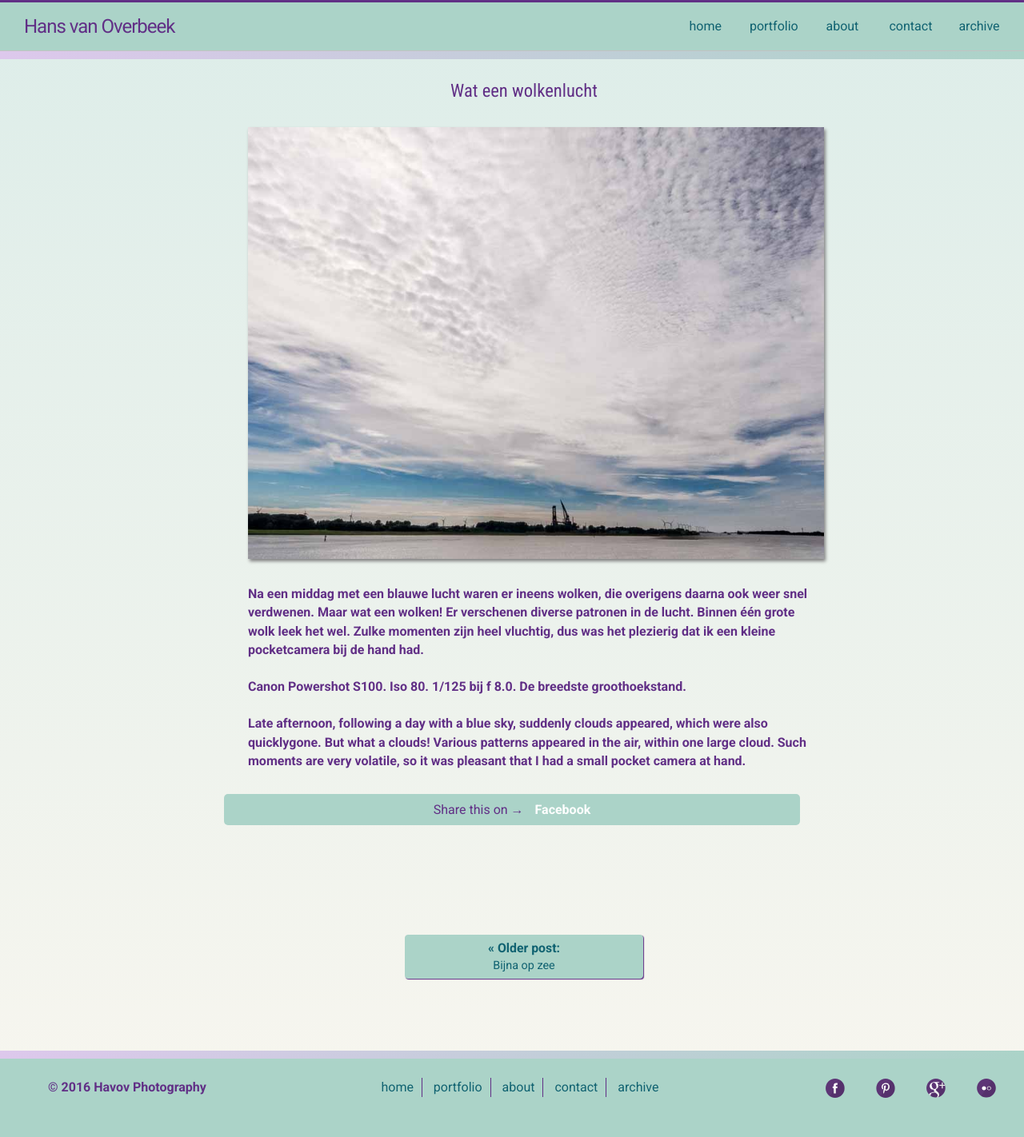
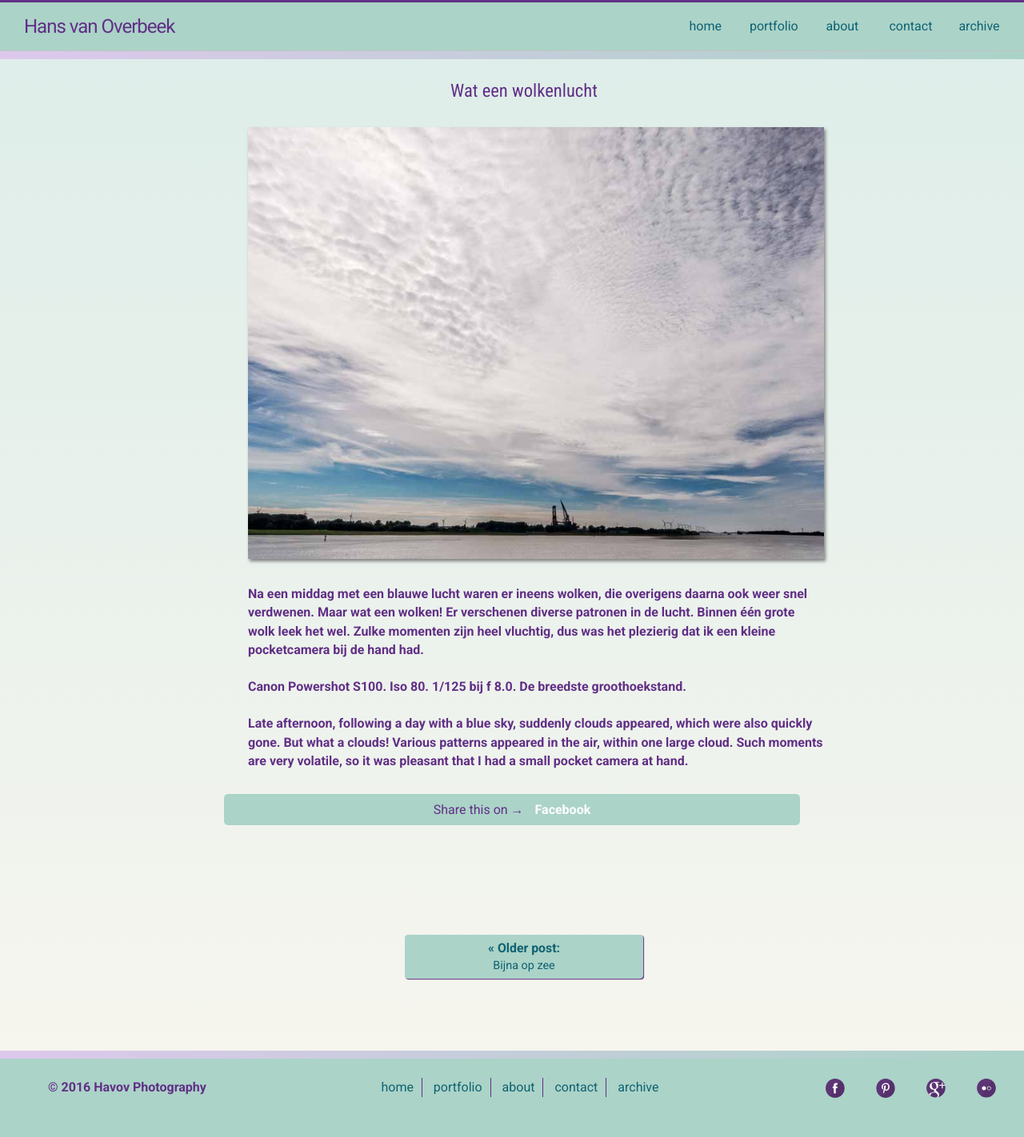
Before and after one commit to hansvanoverbeek/photoblog, a Jekyll site: the page built from _posts/2016-07-06-wolkenlucht.md, in a window 1280 px wide. Shown: the whole page at 80% size. Built offline with Jekyll 4.4.1, drawn with Linux system fonts in a browser that asks for light colours; comment, search, counter and statistics services are not loaded.

Commit message:
tikfout in wolkenlucht weggehaald

```diff
--- a/_posts/2016-07-06-wolkenlucht.md
+++ b/_posts/2016-07-06-wolkenlucht.md
@@ -10,6 +10,6 @@ Na een middag met een blauwe lucht waren er ineens wolken, die overigens daarna
 <br><br>
 Canon Powershot S100. Iso 80. 1/125 bij f 8.0. De breedste groothoekstand.
 <br><br>
-Late afternoon, following a day with a blue sky, suddenly clouds appeared, which were also quicklygone. But what a clouds! Various patterns appeared  in the air, within one large cloud. Such moments are very volatile, so it was pleasant that I had a small pocket camera at hand.
+Late afternoon, following a day with a blue sky, suddenly clouds appeared, which were also quickly gone. But what a clouds! Various patterns appeared  in the air, within one large cloud. Such moments are very volatile, so it was pleasant that I had a small pocket camera at hand.
 
 {% include share-page.html %}
```
